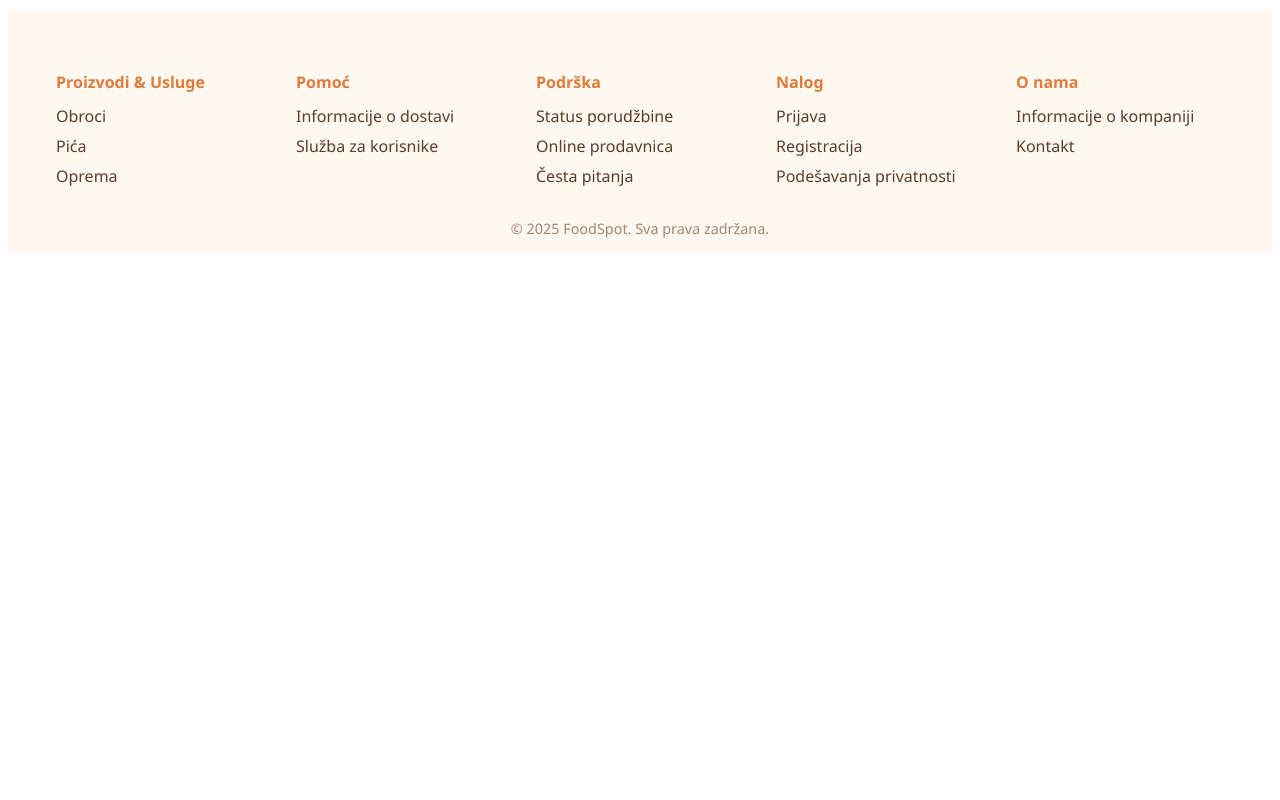
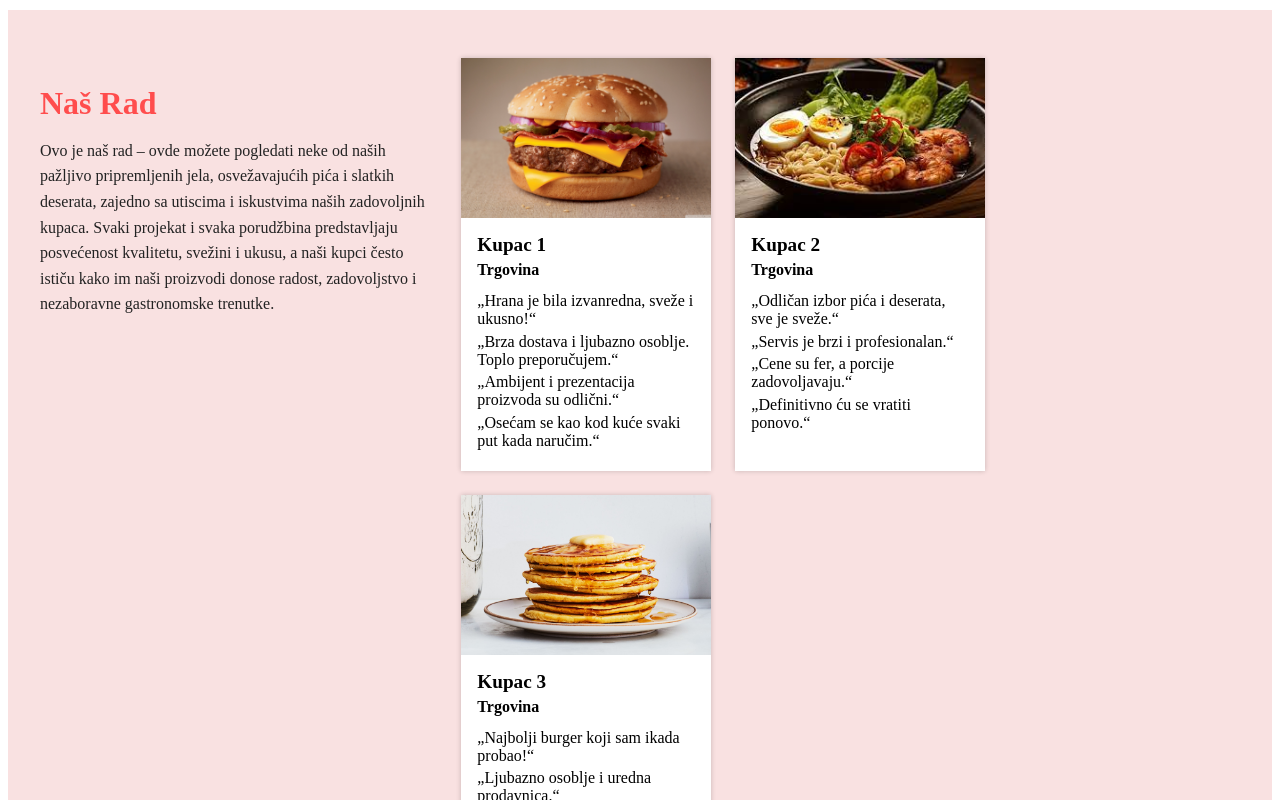
Before and after one commit to nikolavujovic04/domaci2, a React app: page / in a window 1280 px wide. Shown: the part 1620-2420 px from the top of the page. Before the commit the page ends 1882 px from the top, so only its background shows below. Built offline with nearby package versions, Linux system fonts and the light colour scheme; the HTML template or start-up script is replaced by a standard one.

Commit message:
Dizajniranje i stilizovanje Home strane sa novim WorkSection sa utiscima

```diff
--- /dev/null
+++ b/src/components/WorkCard.tsx
@@ -0,0 +1,28 @@
+import React from 'react';
+import styles from '../styles/WorkSection.module.scss';
+
+interface WorkCardProps {
+  image: string;
+  title: string;
+  subtitle: string;
+  details: string[];
+}
+
+const WorkCard: React.FC<WorkCardProps> = ({ image, title, subtitle, details }) => {
+  return (
+    <div className={styles.workCard}>
+      <img src={image} alt={title} className={styles.workCardImage} />
+
+      <div className={styles.workCardContent}>
+        <h3>{title}</h3>
+        <p className={styles.subtitle}>{subtitle}</p>
+
+        {details.map((item, index) => (
+          <p key={index}>{item}</p>
+        ))}
+      </div>
+    </div>
+  );
+};
+
+export default WorkCard;
--- /dev/null
+++ b/src/components/WorkSection.tsx
@@ -0,0 +1,73 @@
+// src/components/WorkSection.tsx
+import React from 'react';
+import styles from '../styles/Worksection.module.scss';
+import WorkCard from './Workcard';
+import img1 from '../assets/burger.jpg';
+import img2 from '../assets/jaja.jpg';
+import img3 from '../assets/palacinka.jpg';
+
+const WorkSection: React.FC = () => {
+  const cards = [
+    {
+      image: img1,
+      title: 'Kupac 1',
+      subtitle: 'Trgovina',
+      details: [
+        '„Hrana je bila izvanredna, sveže i ukusno!“',
+        '„Brza dostava i ljubazno osoblje. Toplo preporučujem.“',
+        '„Ambijent i prezentacija proizvoda su odlični.“',
+        '„Osećam se kao kod kuće svaki put kada naručim.“',
+      ],
+    },
+    {
+      image: img2,
+      title: 'Kupac 2',
+      subtitle: 'Trgovina',
+      details: [
+        '„Odličan izbor pića i deserata, sve je sveže.“',
+        '„Servis je brzi i profesionalan.“',
+        '„Cene su fer, a porcije zadovoljavaju.“',
+        '„Definitivno ću se vratiti ponovo.“',
+      ],
+    },
+    {
+      image: img3,
+      title: 'Kupac 3',
+      subtitle: 'Trgovina',
+      details: [
+        '„Najbolji burger koji sam ikada probao!“',
+        '„Ljubazno osoblje i uredna prodavnica.“',
+        '„Sve je lepo upakovano i stiglo na vreme.“',
+        '„Preporučujem svim prijateljima i porodici.“',
+      ],
+    },
+  ];
+
+  return (
+    <section className={styles.workSection}>
+      <div className={styles.workText}>
+        <h2>Naš Rad</h2>
+        <p>
+         Ovo je naš rad – ovde možete pogledati neke od naših pažljivo pripremljenih jela,
+          osvežavajućih pića i slatkih deserata, zajedno sa utiscima i iskustvima naših
+           zadovoljnih kupaca. Svaki projekat i svaka porudžbina predstavljaju posvećenost
+            kvalitetu, svežini i ukusu, a naši kupci često ističu kako im naši proizvodi donose
+             radost, zadovoljstvo i nezaboravne gastronomske trenutke.
+        </p>
+      </div>
+      <div className={styles.workCards}>
+        {cards.map((card, index) => (
+          <WorkCard
+            key={index}
+            image={card.image}
+            title={card.title}
+            subtitle={card.subtitle}
+            details={card.details}
+          />
+        ))}
+      </div>
+    </section>
+  );
+};
+
+export default WorkSection;
--- a/src/pages/Home.tsx
+++ b/src/pages/Home.tsx
@@ -8,6 +8,7 @@ import cola from "../assets/cola.jpg";
 import ProductCard from "../components/ProductCard";
 import styles from "../styles/Home.module.scss";
 import Button from "../components/Button";
+import WorkSection from "../components/WorkSection";
 
 // Kreiramo instance proizvoda koristeći klasu Product
 const CATEGORY_DATA = [
@@ -79,6 +80,7 @@ const Home: React.FC = () => {
           className={styles.bannerImage}
         />
       </section>
+      <WorkSection/>
     </main>
   );
 };
--- /dev/null
+++ b/src/styles/Worksection.module.scss
@@ -0,0 +1,76 @@
+.workSection {
+  display: flex;
+  background-color: #f9e1e1;
+  padding: 3rem 2rem;
+  gap: 2rem;
+  flex-wrap: wrap;
+
+  .workText {
+    flex: 1;
+    max-width: 400px;
+
+    h2 {
+      font-size: 2rem;
+      margin-bottom: 1rem;
+      color: #ff4d4d;
+    }
+
+    p {
+      font-size: 1rem;
+      line-height: 1.6;
+      color: #222;
+    }
+  }
+
+  .workCards {
+    display: flex;
+    flex: 2;
+    gap: 1.5rem;
+    flex-wrap: wrap;
+  }
+}
+
+.workCard {
+  background-color: white;
+  color: black;
+  width: 250px;
+  display: flex;
+  flex-direction: column;
+  box-shadow: 0 0 5px rgba(0,0,0,0.2);
+
+  &Image {
+    width: 100%;
+    height: 160px;
+    object-fit: cover;
+  }
+
+  &Content {
+    padding: 1rem;
+
+    h3 {
+      margin: 0;
+      font-size: 1.2rem;
+    }
+
+    .subtitle {
+      font-weight: bold;
+      margin-top: 0.3rem;
+      margin-bottom: 0.8rem;
+    }
+
+    p {
+      margin: 0.3rem 0;
+    }
+  }
+}
+
+/* Responzivnost */
+@media (max-width: 768px) {
+  .workSection {
+    flex-direction: column;
+
+    .workCards {
+      justify-content: center;
+    }
+  }
+}
```
